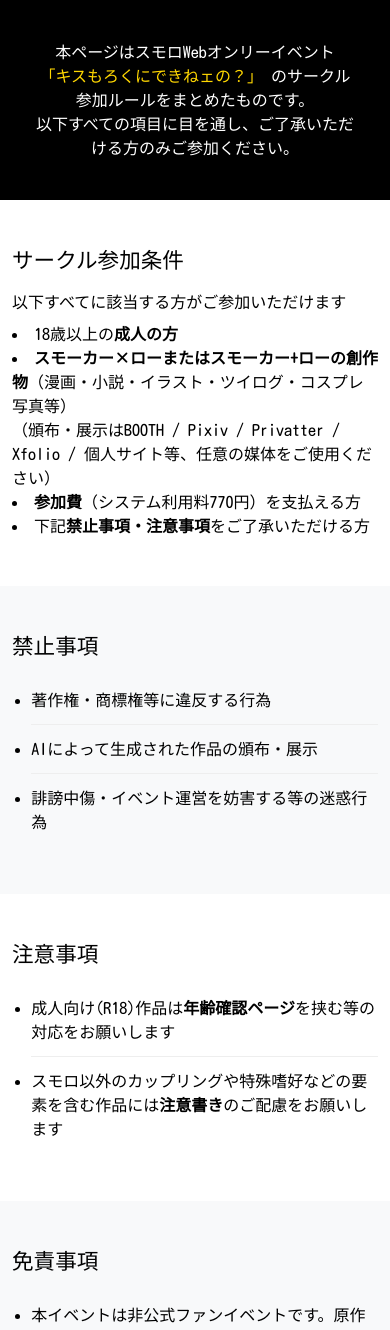
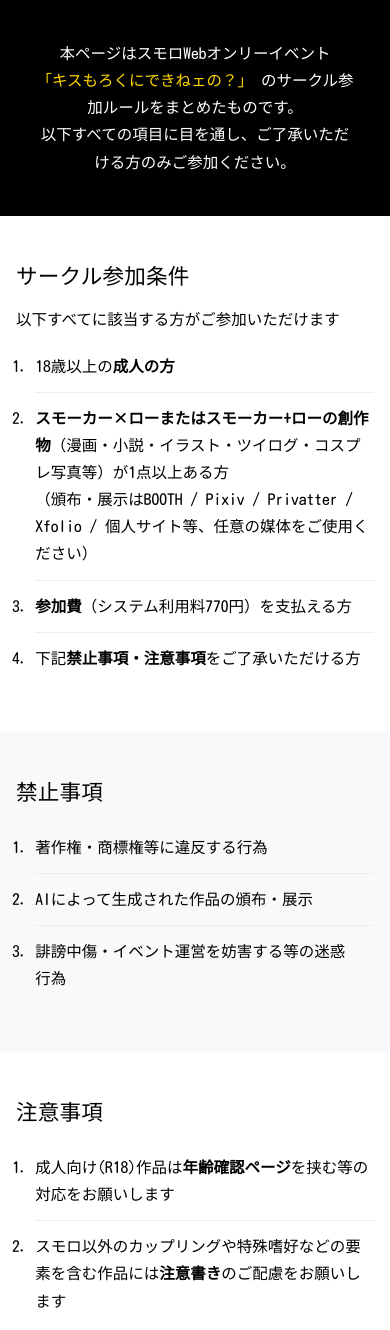
Before and after one commit to kissmolawwebonly/kissmolaw-web-only, a plain HTML site: page requirements.html in a window 390 px wide. Shown: the top 1330 px of the page. Drawn offline with nearby package versions, Linux system fonts and the light colour scheme; a web font is replaced by a local one.

Commit message:
Update requirements.html

```diff
--- a/requirements.html
+++ b/requirements.html
@@ -26,6 +26,18 @@
       /* 行間を狭める（サークル参加条件のリスト専用） */
     .stack-list.tight li, .stack-list.tight li * { line-height: 1.35; }
     .stack-list.tight li { padding: 6px 0; }
+      /* === スマホ（iPhone想定）だけ折り返し最適化：PCは現状維持 === */
+    @media (max-width: 576px){
+      html{ -webkit-text-size-adjust:100%; }
+      body{ font-size:15.5px; line-height:1.75; }
+      .container-narrow{ padding-left:16px; padding-right:16px; }
+      /* 見出しは均等で美しい折返しに */
+      h1,.h1,h2,.h2{ text-wrap: balance; letter-spacing:.01em; }
+      /* 日本語の不自然な改行を抑制／自然な改行優先 */
+      p, li, dd{ word-break: keep-all; overflow-wrap: normal; line-break: strict; text-wrap: pretty; }
+      /* 長いURLや英語のみ安全に分割 */
+      a, p, li, dd{ overflow-wrap: anywhere; word-break: break-word; }
+    }
   </style>
 </head>
 <body>
@@ -43,14 +55,15 @@
   <section class="section">
     <div class="container container-narrow">
       <h2 class="mb-3 h4">サークル参加条件</h2>
-
       <p class="mb-2">以下すべてに該当する方がご参加いただけます</p>
-        <li>18歳以上の<strong>成人の方</strong></li>
-        <li><strong>スモーカー×ローまたはスモーカー+ローの創作物</strong>（漫画・小説・イラスト・ツイログ・コスプレ写真等）
+      <ol class="stack-list">
+<li>18歳以上の<strong>成人の方</strong></li>
+        <li><strong>スモーカー×ローまたはスモーカー+ローの創作物</strong>（漫画・小説・イラスト・ツイログ・コスプレ写真等）が1点以上ある方
           <br>（頒布・展示はBOOTH / Pixiv / Privatter / Xfolio / 個人サイト等、任意の媒体をご使用ください）</li>
         <li><strong>参加費</strong>（システム利用料770円）を支払える方</li>
         <li>下記<strong>禁止事項・注意事項</strong>をご了承いただける方</li>
-      </ul>
+
+      </ol>
     </div>
   </section>
 
@@ -58,7 +71,7 @@
   <section class="section bg-light">
     <div class="container container-narrow">
       <h2 class="mb-3 h4">禁止事項</h2>
-      <ul class="stack-list">
+      <ol class="stack-list">
         <li>著作権・商標権等に違反する行為</li>
         <li>AIによって生成された作品の頒布・展示</li>
         <li>誹謗中傷・イベント運営を妨害する等の迷惑行為</li>
@@ -70,7 +83,7 @@
   <section class="section">
     <div class="container container-narrow">
       <h2 class="mb-3 h4">注意事項</h2>
-      <ul class="stack-list">
+      <ol class="stack-list">
         <li>成人向け(R18)作品は<strong>年齢確認ページ</strong>を挟む等の対応をお願いします</li>
         <li>スモロ以外のカップリングや特殊嗜好などの要素を含む作品には<strong>注意書き</strong>のご配慮をお願いします</li>
       </ul>
@@ -94,9 +107,9 @@
     <div class="container container-narrow">
       <h2 class="mb-3 h4">定員・受付期間</h2>
       <ul class="stack-list">
-        <li>募集サークル数：<strong>～50</strong>サークル（予定）</li>
+        <li>募集サークル数：<strong>50</strong>サークル（予定）</li>
         <li>申込受付期間：2025年08月17日(日) 18:00 〜 <strong>2025年10月31日(金) 23:59 締切</strong></li>
-        <li>参加費支払期日：<strong>～2025年10月31日(金) 23:59</strong></li>
+        <li>参加費支払期日：<strong>2025年10月31日(金) 23:59</strong></li>
       </ul>
     </div>
   </section>
```
